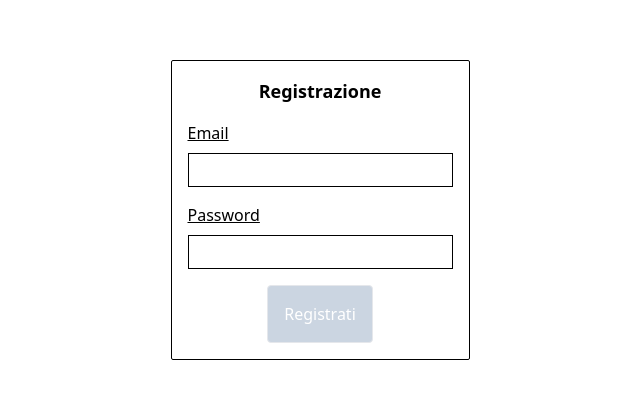
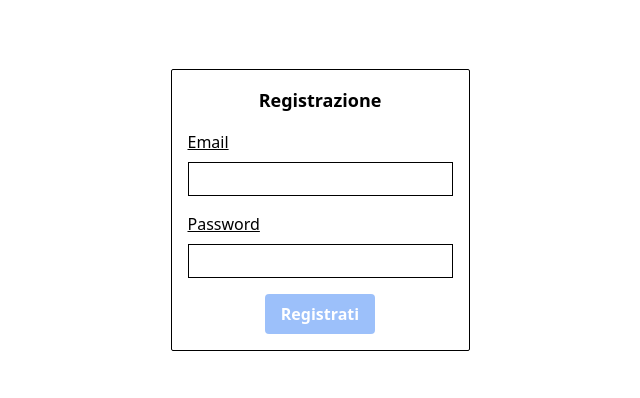
Before and after one commit to akanoce/develhope-rtk-restaurant, a React (Create React App) app: page /register in a window 1280 px wide. Shown: the part 190-588 px from the top of the page, without its empty margins (320-960 px from the left). Built offline with nearby package versions, Linux system fonts and the light colour scheme.

Commit message:
improve button styles

```diff
--- a/src/pages/login.tsx
+++ b/src/pages/login.tsx
@@ -44,7 +44,7 @@ export default function Login() {
                     <label htmlFor='password'>Password</label>
                     <input name='password' type='password' value={password} onChange={(e) => setPassword(e.target.value)} />
                 </div>
-                <button className='mt-4' disabled={isButtonDisabled} type='submit'  >Login</button>
+                <button className='mt-4 btn' disabled={isButtonDisabled} type='submit'  >Login</button>
             </form>
         </div>
     )
--- a/src/pages/register.tsx
+++ b/src/pages/register.tsx
@@ -41,7 +41,7 @@ export default function Register() {
                     <label htmlFor='password'>Password</label>
                     <input name='password' type='password' value={password} onChange={(e) => setPassword(e.target.value)} />
                 </div>
-                <button className='mt-4' disabled={isButtonDisabled} type='submit' >Registrati</button>
+                <button className='mt-4 btn' disabled={isButtonDisabled} type='submit' >Registrati</button>
             </form>
         </div>
     )
--- a/src/styles/index.css
+++ b/src/styles/index.css
@@ -11,7 +11,19 @@
     }
 
     button {
-        @apply p-4 disabled:bg-slate-300 bg-blue-500 text-white border rounded hover:bg-white hover:border-black hover:text-blue-500 cursor-pointer transition-all
+        @apply p-4 cursor-pointer transition-all
+    }
+
+    button:disabled{
+        @apply bg-blue-500 text-white font-bold py-2 px-4 rounded opacity-50 cursor-not-allowed
+    }
+
+    .btn{
+        @apply bg-blue-500 hover:bg-blue-700 text-white font-bold py-2 px-4 rounded
+    }
+
+    .btn-outline {
+        @apply bg-transparent hover:bg-blue-500 text-blue-700 font-semibold hover:text-white py-2 px-4 border border-blue-500 hover:border-transparent rounded
     }
 
     label{
```
